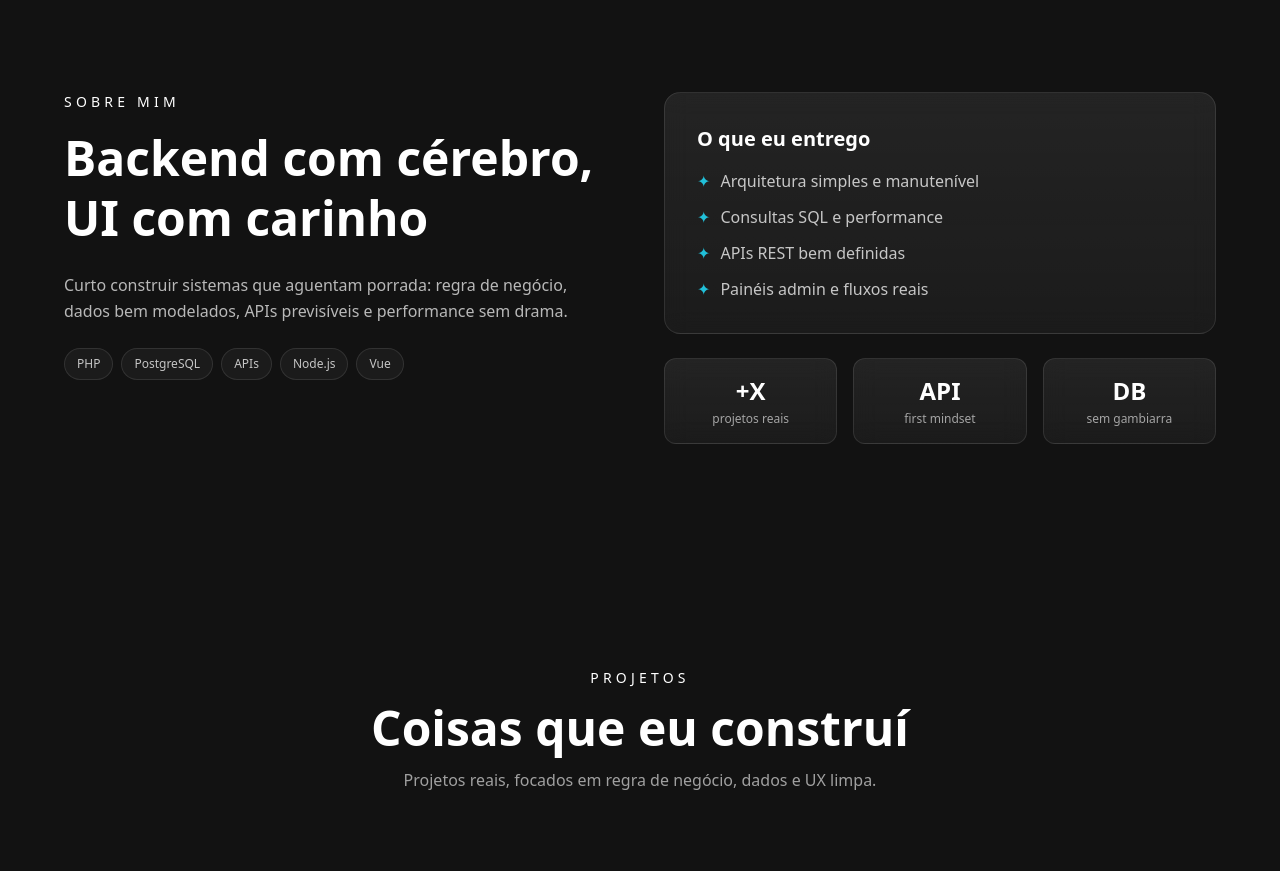
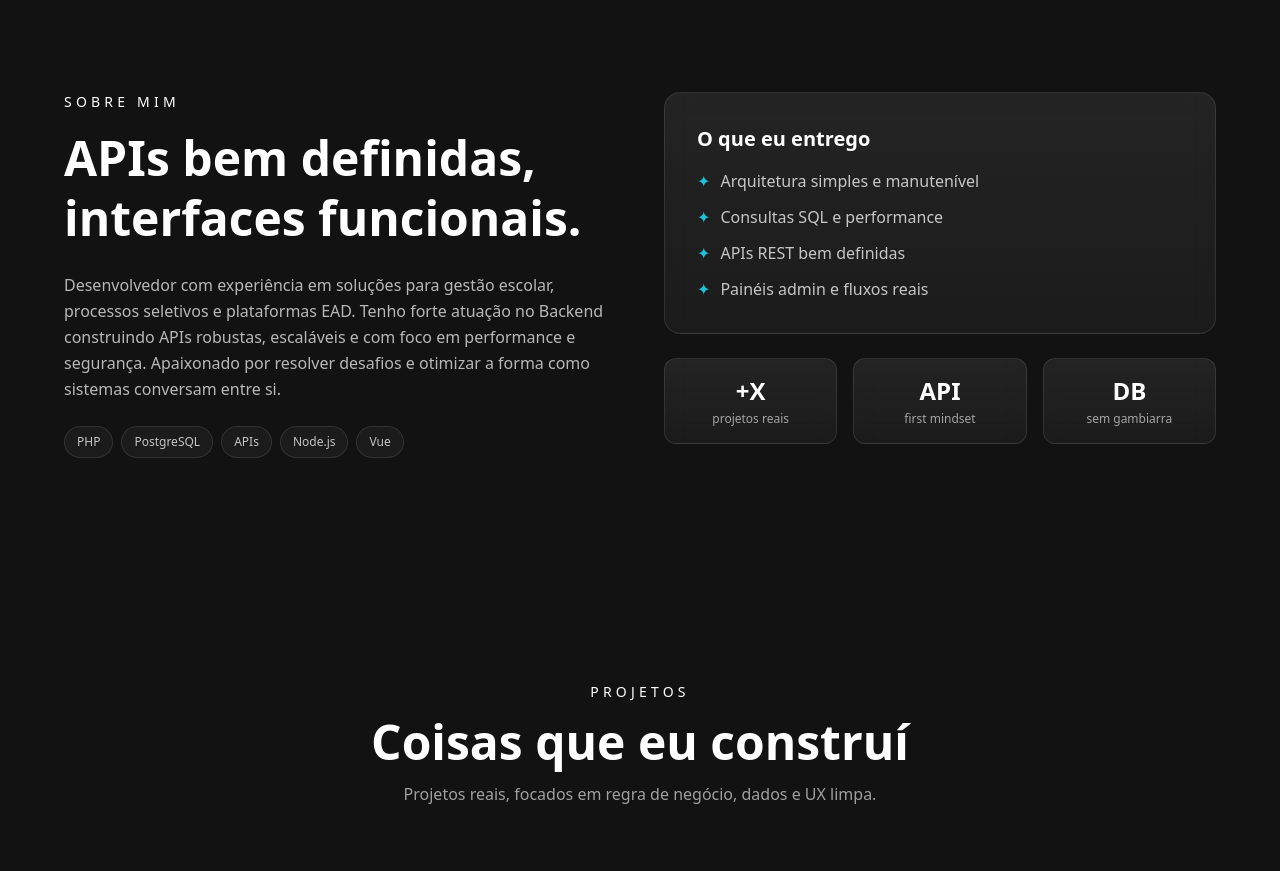
Before and after one commit to vinisf/vinisoares-portfolio, a Vue app: page / in a window 1280 px wide. Shown: the part 820-1691 px from the top of the page. Built offline with nearby package versions, Linux system fonts and the light colour scheme.

Commit message:
Mudança nos textos

```diff
--- a/src/i18n/content.js
+++ b/src/i18n/content.js
@@ -18,9 +18,9 @@ export const content = {
 
         about: {
             label: "SOBRE MIM",
-            title: "Backend com cérebro, UI com carinho",
+            title: "APIs bem definidas, interfaces funcionais.",
             text:
-                "Curto construir sistemas que aguentam porrada: regra de negócio, dados bem modelados, APIs previsíveis e performance sem drama.",
+                " Desenvolvedor com experiência em soluções para gestão escolar, processos seletivos e plataformas EAD. Tenho forte atuação no Backend construindo APIs robustas, escaláveis e com foco em performance e segurança. Apaixonado por resolver desafios e otimizar a forma como sistemas conversam entre si.",
             deliver: "O que eu entrego",
         },
 
@@ -76,11 +76,12 @@ export const content = {
 
         about: {
             label: "ABOUT ME",
-            title: "Backend-driven, UI with care",
+            title: "Well-defined APIs, functional interfaces",
             text:
-                "I enjoy building systems that can handle real-world pressure: solid business logic, well-modeled data, predictable APIs, and performance without drama.",
+                "Developer with experience building solutions for school management systems, public selection processes, and e-learning platforms. Strong background in backend development, creating robust and scalable APIs with a focus on performance and security. Passionate about solving complex challenges and optimizing how systems communicate with each other.",
             deliver: "What I deliver",
         },
+
 
         contact: {
             label: "CONTACT",
```
